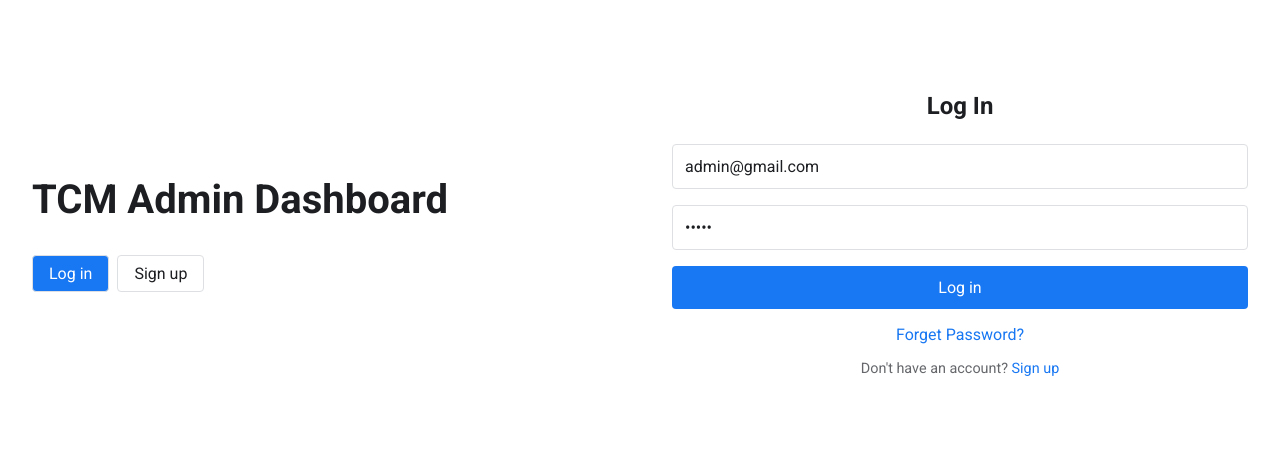
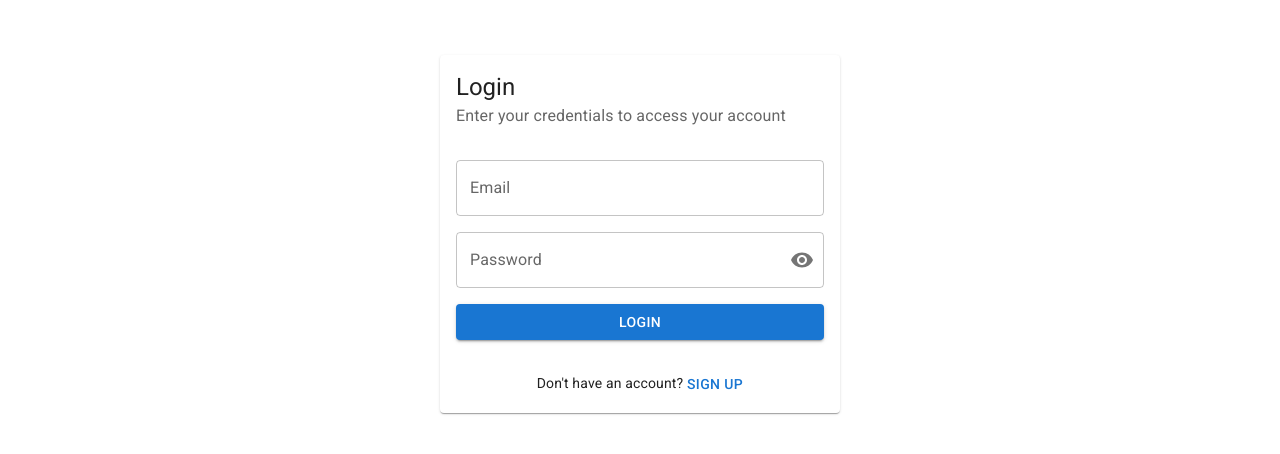
Before and after one commit to yuanqinong/tcm_dashboard, a React (Vite) app: page / in a window 1280 px wide. Shown: the part 166-620 px from the top of the page. Built offline with nearby package versions, Linux system fonts and the light colour scheme.

Commit message:
Update login page

```diff
--- a/src/components/FileListTable/FileListTable.jsx
+++ b/src/components/FileListTable/FileListTable.jsx
@@ -108,7 +108,7 @@ function FileList({ refreshTrigger }) {
     return data.map((item) => {
       const processedItem = {
         id: item.id,
-        uploadDate: new Date(item.upload_date).toLocaleString("en-US", { timeZone: "Asia/Singapore" }),
+        uploadDate: new Date(item.upload_date).toLocaleString("en-US"),
         Synced: item.Synced,
       };
 
--- a/src/components/Login/Login.jsx
+++ b/src/components/Login/Login.jsx
@@ -1,64 +1,158 @@
 import React, { useState } from 'react';
-import { useNavigate } from 'react-router-dom';
-import './Login.css';
+import {
+  Button,
+  TextField,
+  Card,
+  CardContent,
+  CardHeader,
+  Typography,
+  Box,
+  IconButton,
+  InputAdornment,
+} from '@mui/material';
+import { Visibility, VisibilityOff } from '@mui/icons-material';
 
-function Login() {
+export default function AuthPage() {
   const [isLogin, setIsLogin] = useState(true);
-  const [email, setEmail] = useState('admin@gmail.com');
-  const [password, setPassword] = useState('admin');
-  const navigate = useNavigate();
+  const [showPassword, setShowPassword] = useState(false);
+  const [formData, setFormData] = useState({
+    email: '',
+    password: '',
+    confirmPassword: '',
+  });
+  const [errors, setErrors] = useState({
+    email: '',
+    password: '',
+    confirmPassword: '',
+  });
+
+  const handleInputChange = (e) => {
+    const { name, value } = e.target;
+    setFormData((prev) => ({ ...prev, [name]: value }));
+    setErrors((prev) => ({ ...prev, [name]: '' }));
+  };
+
+  const validateForm = () => {
+    let isValid = true;
+    const newErrors = { ...errors };
+
+    if (!formData.email) {
+      newErrors.email = 'Email is required';
+      isValid = false;
+    } else if (!/\S+@\S+\.\S+/.test(formData.email)) {
+      newErrors.email = 'Email is invalid';
+      isValid = false;
+    }
+
+    if (!formData.password) {
+      newErrors.password = 'Password is required';
+      isValid = false;
+    } else if (formData.password.length < 6) {
+      newErrors.password = 'Password must be at least 6 characters';
+      isValid = false;
+    }
+
+    if (!isLogin && formData.password !== formData.confirmPassword) {
+      newErrors.confirmPassword = 'Passwords do not match';
+      isValid = false;
+    }
+
+    setErrors(newErrors);
+    return isValid;
+  };
 
   const handleSubmit = (e) => {
     e.preventDefault();
-    // Implement login/signup logic here
-    console.log(isLogin ? 'Login with:' : 'Sign up with:', email, password);
-    console.log("isLogin: ", isLogin);
-    if (isLogin && email === "admin@gmail.com" && password === "admin") {
-        console.log("Login successful");
-        navigate('/content-manager');
-    } else {
-      navigate('/login');
+    if (validateForm()) {
+      // Here you would typically send the form data to your backend
+      console.log('Form submitted:', formData);
     }
   };
 
   return (
-    <div className="auth-container">
-      <div className="auth-left">
-        <h1>TCM Admin Dashboard</h1>
-        <div className="auth-buttons">
-          <button className={isLogin ? 'active' : ''} onClick={() => setIsLogin(true)}>Log in</button>
-          <button className={!isLogin ? 'active' : ''} onClick={() => setIsLogin(false)}>Sign up</button>
-        </div>
-      </div>
-      <div className="auth-right">
-        <h2>{isLogin ? 'Log In' : 'Sign Up'}</h2>
+    <Box
+      sx={{
+        display: 'flex',
+        justifyContent: 'center',
+        alignItems: 'center',
+        minHeight: '100vh',
+        bgcolor: 'background.default',
+      }}
+    >
+      <Card sx={{ maxWidth: 400, width: '100%' }}>
+        <CardHeader
+          title={isLogin ? 'Login' : 'Sign Up'}
+          subheader={
+            isLogin
+              ? 'Enter your credentials to access your account'
+              : 'Create an account to get started'
+          }
+        />
+        <CardContent>
           <form onSubmit={handleSubmit}>
-          <input
+            <Box sx={{ display: 'flex', flexDirection: 'column', gap: 2 }}>
+              <TextField
+                label="Email"
+                name="email"
                 type="email"
-            value={email}
-            onChange={(e) => setEmail(e.target.value)}
-            placeholder="Email Address"
-            required
+                fullWidth
+                value={formData.email}
+                onChange={handleInputChange}
+                error={!!errors.email}
+                helperText={errors.email}
               />
-          <input
+              <TextField
+                label="Password"
+                name="password"
+                type={showPassword ? 'text' : 'password'}
+                fullWidth
+                value={formData.password}
+                onChange={handleInputChange}
+                error={!!errors.password}
+                helperText={errors.password}
+                InputProps={{
+                  endAdornment: (
+                    <InputAdornment position="end">
+                      <IconButton
+                        onClick={() => setShowPassword(!showPassword)}
+                        edge="end"
+                      >
+                        {showPassword ? <VisibilityOff /> : <Visibility />}
+                      </IconButton>
+                    </InputAdornment>
+                  ),
+                }}
+              />
+              {!isLogin && (
+                <TextField
+                  label="Confirm Password"
+                  name="confirmPassword"
                   type="password"
-            value={password}
-            onChange={(e) => setPassword(e.target.value)}
-            placeholder="Password"
-            required
+                  fullWidth
+                  value={formData.confirmPassword}
+                  onChange={handleInputChange}
+                  error={!!errors.confirmPassword}
+                  helperText={errors.confirmPassword}
                 />
-          <button type="submit" className="submit-button">{isLogin ? 'Log in' : 'Sign up'}</button>
+              )}
+              <Button type="submit" variant="contained" fullWidth>
+                {isLogin ? 'Login' : 'Sign Up'}
+              </Button>
+            </Box>
           </form>
-        {isLogin ? (
-          <a href="#" className="forgot-password">Forget Password?</a>
-        ) : <p className='spacer'></p>}
-        <p className="switch-mode">
-          {isLogin ? "Don't have an account? " : "Already have an account? "}
-          <a href="#" onClick={() => setIsLogin(!isLogin)}>{isLogin ? 'Sign up' : 'Login'}</a>
-        </p>
-      </div>
-    </div>
+        </CardContent>
+        <Box sx={{ p: 2, textAlign: 'center' }}>
+          <Typography variant="body2">
+            {isLogin ? "Don't have an account? " : 'Already have an account? '}
+            <Button
+              onClick={() => setIsLogin(!isLogin)}
+              sx={{ p: 0, minWidth: 0 }}
+            >
+              {isLogin ? 'Sign up' : 'Login'}
+            </Button>
+          </Typography>
+        </Box>
+      </Card>
+    </Box>
   );
 }
-
-export default Login;
```
Lines whose indentation alone changed are shown as unchanged.
